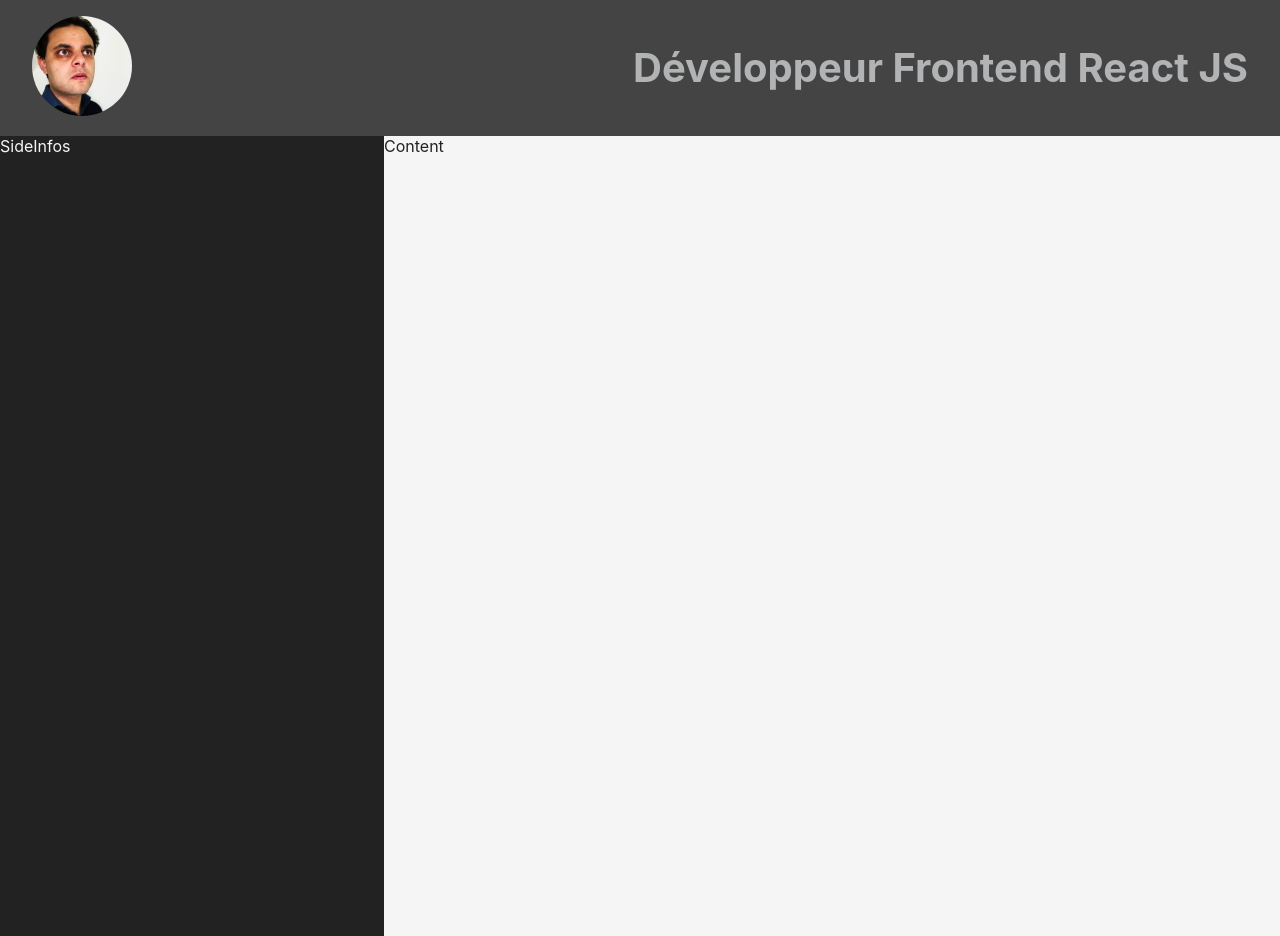
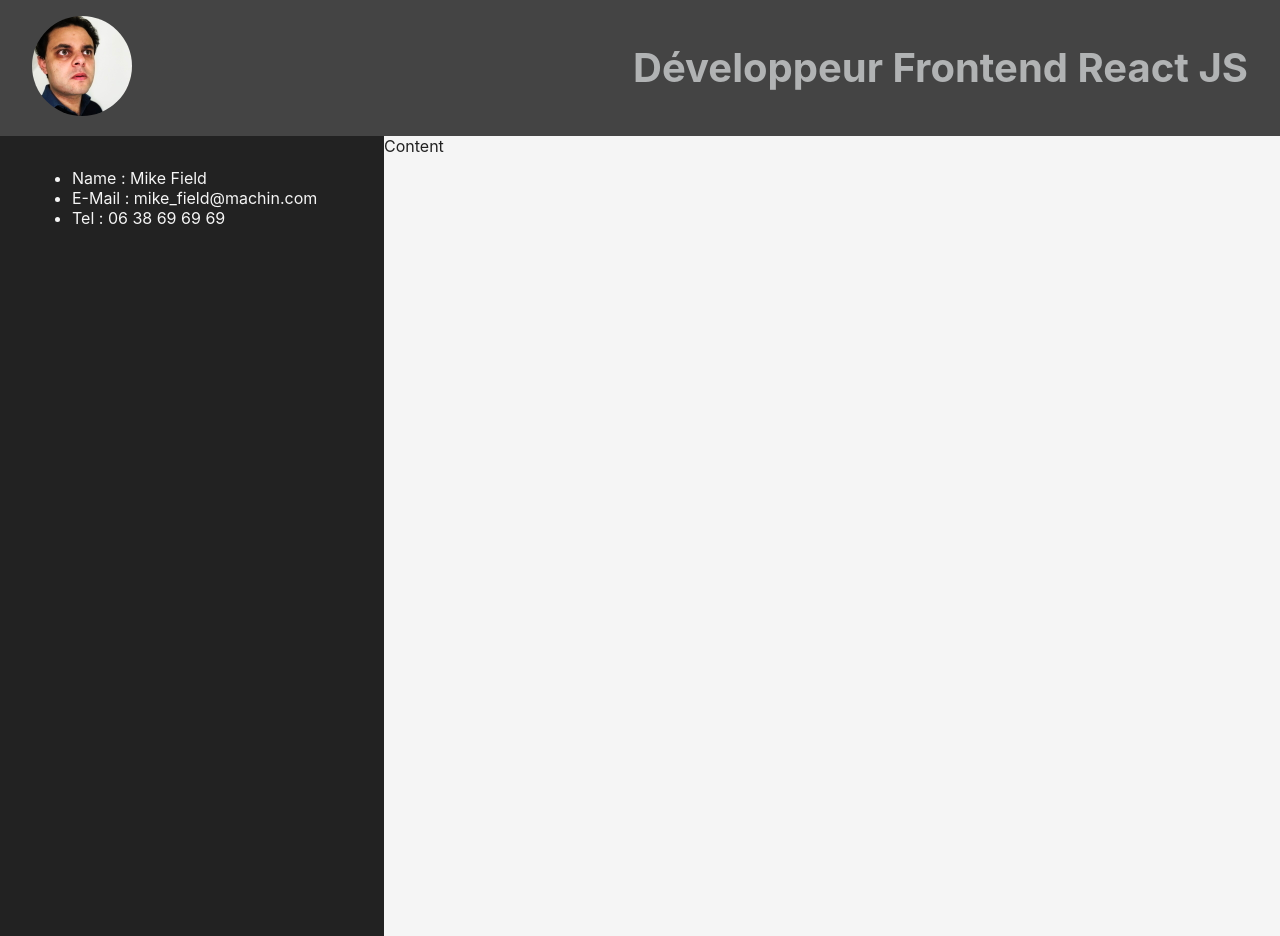
Before and after one commit to smartful/digital_cv, a Next.js app: page / in a window 1280 px wide. Built offline with nearby package versions, Linux system fonts and the light colour scheme.

Commit message:
add Address contact component

```diff
--- /dev/null
+++ b/components/Contact/Contact.jsx
@@ -0,0 +1,16 @@
+import React from "react";
+import styles from "./Contact.module.css";
+
+const Contact = () => {
+  return (
+    <div className={styles.container}>
+      <ul>
+        <li>Name : Mike Field</li>
+        <li>E-Mail : mike_field@machin.com</li>
+        <li>Tel : 06 38 69 69 69</li>
+      </ul>
+    </div>
+  );
+};
+
+export default Contact;
--- /dev/null
+++ b/components/Contact/Contact.module.css
@@ -0,0 +1,5 @@
+.container {
+  display: flex;
+  flex-direction: column;
+  padding: 1rem 2rem;
+}
--- a/components/SideInfos.jsx
+++ b/components/SideInfos/SideInfos.jsx
@@ -1,8 +1,13 @@
 import React from "react";
+import Contact from "../Contact/Contact";
 import styles from "./SideInfos.module.css";
 
 const SideInfos = () => {
-  return <div className={styles.container}>SideInfos</div>;
+  return (
+    <div className={styles.container}>
+      <Contact />
+    </div>
+  );
 };
 
 export default SideInfos;
--- a/pages/index.js
+++ b/pages/index.js
@@ -2,9 +2,9 @@
 import Image from "next/image";
 import styles from "../styles/Home.module.css";
 
-import Header from "../components/Header";
-import SideInfos from "../components/SideInfos";
-import Content from "../components/Content";
+import Header from "../components/Header/Header";
+import SideInfos from "../components/SideInfos/SideInfos";
+import Content from "../components/Content/Content";
 
 export default function Home() {
   return (
```
Also changed, not shown: components/Content/Content.jsx (renamed from components/Content.jsx), components/Content/Content.module.css (renamed from components/Content.module.css), components/Header/Header.jsx (renamed from components/Header.jsx), components/Header/Header.module.css (renamed from components/Header.module.css), components/SideInfos/SideInfos.module.css (renamed from components/SideInfos.module.css).
